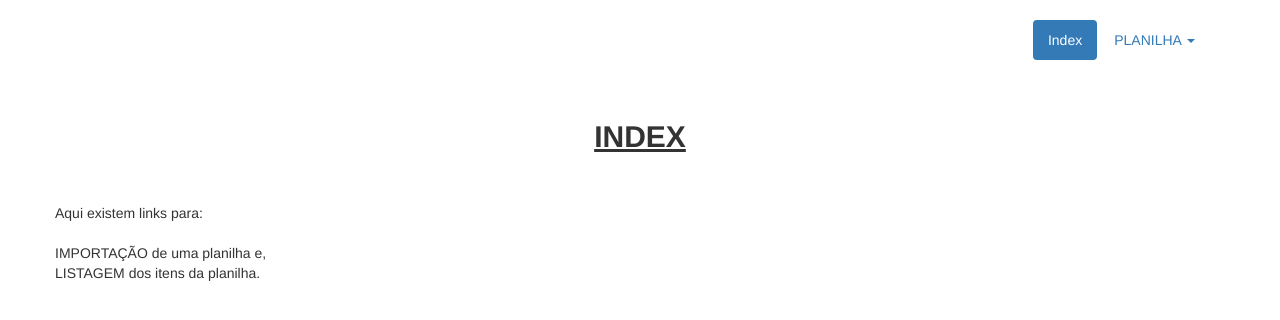
After one commit to RicardoTurco/importing_sheet, a Django app: page / in a window 1280 px wide. The commit adds this page. Shown: the top 320 px of the page. Run offline with Django 3.2, Linux system fonts and the light colour scheme; some libraries are stand-ins or nearby versions.

Commit message:
Create index.html, view and url

```diff
--- a/importing/templates/importing/base.html
+++ b/importing/templates/importing/base.html
@@ -4,28 +4,32 @@
 <head>
     <meta charset="UTF-8">
     <title>{% block title %}{% endblock %}</title>
+    <link rel="stylesheet" href="{% static 'css/bootstrap.min.css' %}">
 
-    <link rel="stylesheet" href="{% static 'css/bootstrap.min.css' %}" >
-    <script src="{% static 'js/bootstrap.min.js' %}" ></script>
-    <script src="{% static 'js/jquery.min.js' %}" ></script>
+    <script src="{% static 'js/jquery.min.js' %}"></script>
+    <script src="{% static 'js/bootstrap.min.js' %}"></script>
 </head>
 <body>
 
     <br>
     <div class="container">
+
         <nav>
           <ul class="nav nav-pills pull-right">
             <li role="presentation" class="active"><a href="{% url 'index' %}">Index</a></li>
+
             <li class="dropdown">
                 <a class="dropdown-toggle" data-toggle="dropdown" href="#">PLANILHA
                 <span class="caret"></span></a>
                 <ul class="dropdown-menu">
-                  <li><a href="{% url 'importar' %}">Importação</a></li>
-                  <li><a href="{% url 'listagem' %}">Listagem</a></li>
+                  <li><a href="#">Importação</a></li>
+                  <li><a href="#">Listagem</a></li>
                 </ul>
             </li>
+
           </ul>
         </nav>
+
     </div>
     <br><br>
 
--- /dev/null
+++ b/importing/templates/importing/index.html
@@ -0,0 +1,18 @@
+{% extends "importing/base.html" %}
+{% load static %}
+
+{% block title %}..: INDEX :..{% endblock %}
+
+{% block main %}
+    <div class="container">
+        <div class="row">
+            <p>
+                <h2 align="center"> <u><strong>INDEX</strong></u> </h2>
+                <br><br>
+                Aqui existem links para:<br><br>
+                IMPORTAÇÃO de uma planilha e,<br>
+                LISTAGEM dos itens da planilha.
+            </p><br>
+        </div>
+    </div>
+{% endblock %}
--- a/importing/views.py
+++ b/importing/views.py
@@ -1,3 +1,5 @@
 from django.shortcuts import render
 
-# Create your views here.
+
+def index(request):
+    return render(request, 'importing/index.html')
--- a/project/urls.py
+++ b/project/urls.py
@@ -16,6 +16,9 @@ Including another URLconf
 from django.contrib import admin
 from django.urls import path
 
+from importing.views import index
+
 urlpatterns = [
     path('admin/', admin.site.urls),
+    path('', index, name='index')
 ]
```
